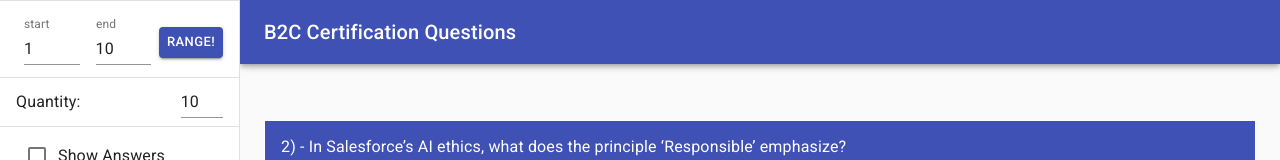
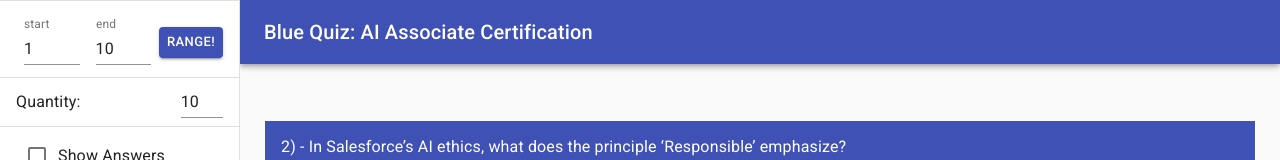
Before and after one commit to isaacjamesosf/b2c-certification-questions, a React (Create React App) app: page / in a window 1280 px wide. Shown: the top 160 px of the page. Built offline with nearby package versions, Linux system fonts and the light colour scheme.

Commit message:
add ai associate

```diff
--- a/public/index.html
+++ b/public/index.html
@@ -35,7 +35,7 @@
       work correctly both with client-side routing and a non-root public URL.
       Learn how to configure a non-root public URL by running `npm run build`.
     -->
-    <title>Developed by James</title>
+    <title>Developed by Isaac James</title>
   </head>
   <body>
     <noscript>You need to enable JavaScript to run this app.</noscript>
--- a/src/pages/prettyHome/PrettyHome.js
+++ b/src/pages/prettyHome/PrettyHome.js
@@ -228,7 +228,7 @@
           >
             <MenuIcon />
           </IconButton>
-          <HeaderTitle title="B2C Certification Questions" />
+          <HeaderTitle title="Blue Quiz: AI Associate Certification" />
         </Toolbar>
       </AppBar>
       <nav className={classes.drawer} aria-label="mailbox folders">
```
